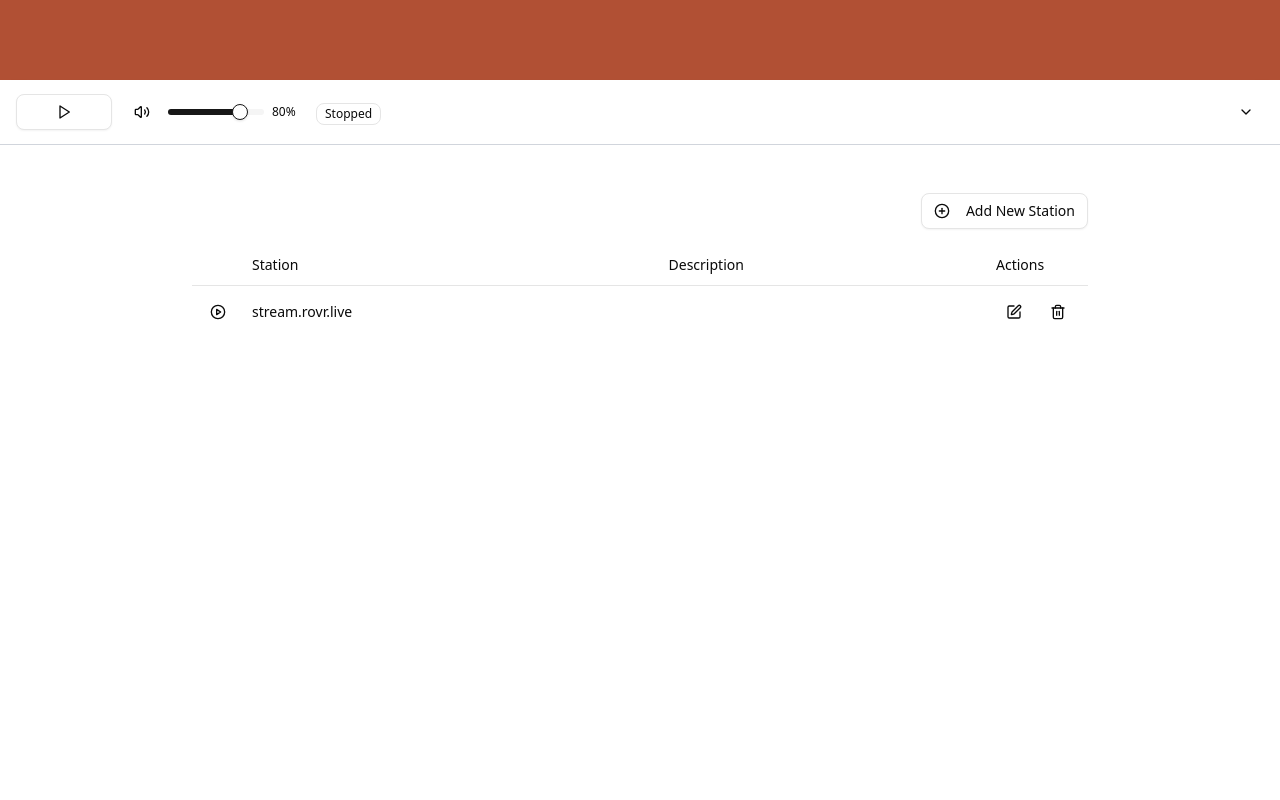
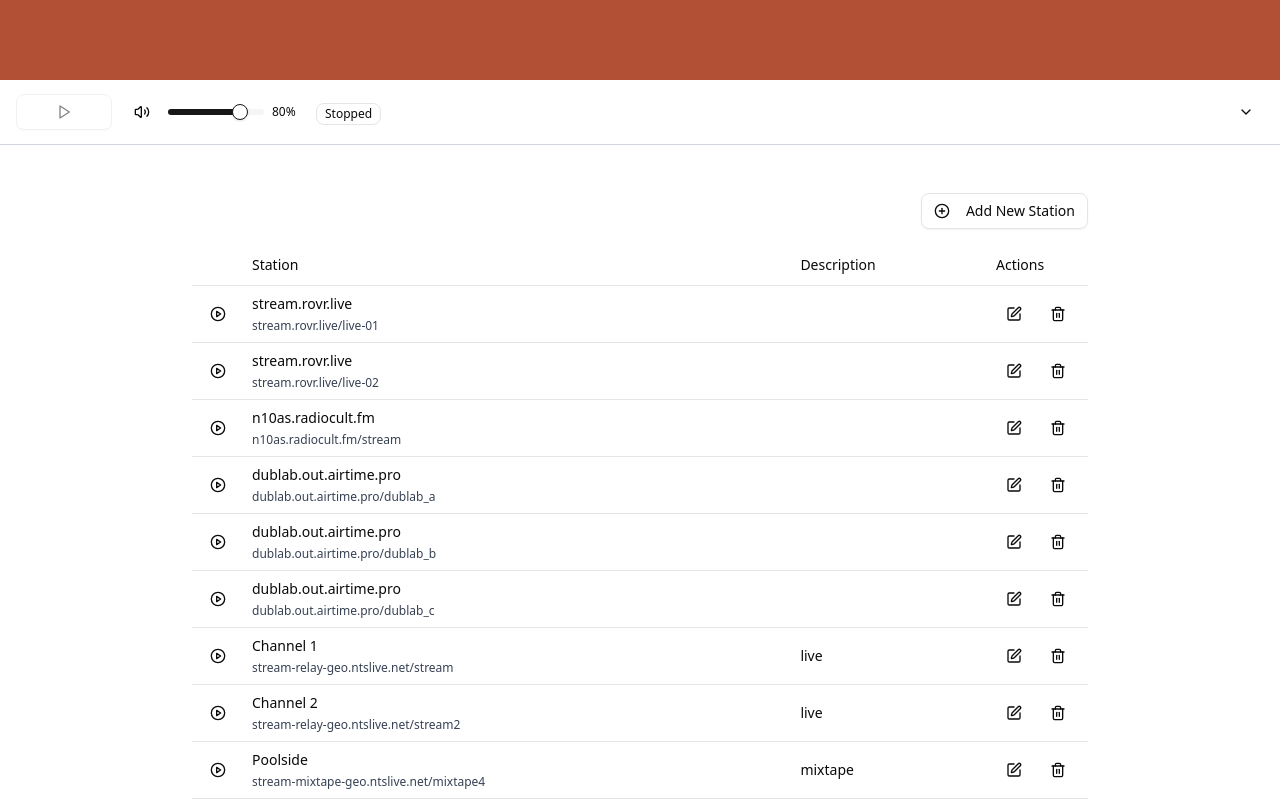
Before and after one commit to xdrdak/stashfm, a React (Vite) app: page / in a window 1280 px wide. Both pictures are taken after a click on the button 1246 px from the left and 768 px from the top of the page. Built offline with nearby package versions, Linux system fonts and the light colour scheme.

Commit message:
Default station and better table rendering

```diff
--- a/src/components/radio-player.tsx
+++ b/src/components/radio-player.tsx
@@ -65,7 +65,7 @@ export const RadioPlayPauseButton = () => {
     <Button
       onClick={handlePlayPause}
       variant="outline"
-      disabled={snap.isBuffering && !snap.isPlaying}
+      disabled={(snap.isBuffering && !snap.isPlaying) || !snap.streamUrl}
       className="w-24"
     >
       {snap.isBuffering && !snap.isPlaying ? (
--- a/src/components/radio-stations.tsx
+++ b/src/components/radio-stations.tsx
@@ -20,7 +20,10 @@ import {
 } from "@/components/ui/alert-dialog";
 import { Trash2, Edit, PlayCircle } from "lucide-react";
 import { useSnapshot } from "valtio";
-import { radioStationsStore, deleteRadioStation } from "@/stores/radio-stations";
+import {
+  radioStationsStore,
+  deleteRadioStation,
+} from "@/stores/radio-stations";
 import { playFromUrl } from "@/stores/radio";
 import { openRadioStationForm } from "@/stores/radio-station-form";
 
@@ -47,7 +50,13 @@ export const RadioStationsList = () => {
             </TableRow>
           ) : (
             radioStationSnap.stations.map((entry) => {
-              const streamName = entry.name || new URL(entry.url).host;
+              const url = new URL(entry.url);
+
+              let streamName = entry.name;
+
+              if (!streamName) {
+                streamName = url.host;
+              }
 
               return (
                 <TableRow key={entry.url}>
@@ -64,7 +73,14 @@ export const RadioStationsList = () => {
                       <PlayCircle className="h-4 w-4" />
                     </Button>
                   </TableCell>
-                  <TableCell>{streamName}</TableCell>
+                  <TableCell>
+                    <div className="flex flex-col gap-1">
+                      <span className="font-medium">{streamName}</span>
+                      <span className="text-xs text-gray-700">
+                        {[url.host, url.pathname].join("")}
+                      </span>
+                    </div>
+                  </TableCell>
                   <TableCell className="max-w-xs truncate">
                     {entry.description}
                   </TableCell>
@@ -74,7 +90,12 @@ export const RadioStationsList = () => {
                         aria-label="edit"
                         variant="ghost"
                         size="icon"
-                        onClick={() => openRadioStationForm({ mode: "edit", stationUrl: entry.url })}
+                        onClick={() =>
+                          openRadioStationForm({
+                            mode: "edit",
+                            stationUrl: entry.url,
+                          })
+                        }
                       >
                         <Edit className="h-4 w-4" />
                       </Button>
@@ -90,13 +111,10 @@ export const RadioStationsList = () => {
                         </AlertDialogTrigger>
                         <AlertDialogContent>
                           <AlertDialogHeader>
-                            <AlertDialogTitle>
-                              Are you sure?
-                            </AlertDialogTitle>
+                            <AlertDialogTitle>Are you sure?</AlertDialogTitle>
                             <AlertDialogDescription>
                               This action cannot be undone. This will
-                              permanently delete the station "
-                              {streamName}".
+                              permanently delete the station "{streamName}".
                             </AlertDialogDescription>
                           </AlertDialogHeader>
                           <AlertDialogFooter>
--- a/src/stores/radio-stations.ts
+++ b/src/stores/radio-stations.ts
@@ -1,6 +1,7 @@
 import { proxy } from "valtio";
 
-export type StreamEntry = { // Export the type
+export type StreamEntry = {
+  // Export the type
   url: string;
   name: string;
   description: string;
@@ -17,11 +18,128 @@ export const radioStationsStore = proxy<RadioStationsStore>({
       description: "",
       name: "",
     },
+    {
+      url: "https://stream.rovr.live/live-02",
+      description: "",
+      name: "",
+    },
+    {
+      url: "https://n10as.radiocult.fm/stream",
+      description: "",
+      name: "",
+    },
+    {
+      url: "https://dublab.out.airtime.pro/dublab_a",
+      description: "",
+      name: "",
+    },
+    {
+      url: "https://dublab.out.airtime.pro/dublab_b",
+      description: "",
+      name: "",
+    },
+    {
+      url: "https://dublab.out.airtime.pro/dublab_c",
+      description: "",
+      name: "",
+    },
+    {
+      url: "https://stream-relay-geo.ntslive.net/stream",
+      description: "live",
+      name: "Channel 1",
+    },
+    {
+      url: "https://stream-relay-geo.ntslive.net/stream2",
+      description: "live",
+      name: "Channel 2",
+    },
+    {
+      url: "https://stream-mixtape-geo.ntslive.net/mixtape4",
+      description: "mixtape",
+      name: "Poolside",
+    },
+    {
+      url: "https://stream-mixtape-geo.ntslive.net/mixtape",
+      description: "mixtape",
+      name: "Slow Focus",
+    },
+    {
+      url: "https://stream-mixtape-geo.ntslive.net/mixtape2",
+      description: "mixtape",
+      name: "Low Key",
+    },
+    {
+      url: "https://stream-mixtape-geo.ntslive.net/mixtape6",
+      description: "mixtape",
+      name: "Memory Lane",
+    },
+    {
+      url: "https://stream-mixtape-geo.ntslive.net/mixtape5",
+      description: "mixtape",
+      name: "4 To The Floor",
+    },
+    {
+      url: "https://stream-mixtape-geo.ntslive.net/mixtape21",
+      description: "mixtape",
+      name: "Island Time",
+    },
+    {
+      url: "https://stream-mixtape-geo.ntslive.net/mixtape26",
+      description: "mixtape",
+      name: "The Tube",
+    },
+    {
+      url: "https://stream-mixtape-geo.ntslive.net/mixtape35",
+      description: "mixtape",
+      name: "Sheet Music",
+    },
+    {
+      url: "https://stream-mixtape-geo.ntslive.net/mixtape27",
+      description: "mixtape",
+      name: "Feelings",
+    },
+    {
+      url: "https://stream-mixtape-geo.ntslive.net/mixtape3",
+      description: "mixtape",
+      name: "Expansions",
+    },
+    {
+      url: "https://stream-mixtape-geo.ntslive.net/mixtape22",
+      description: "mixtape",
+      name: "Rap House",
+    },
+    {
+      url: "https://stream-mixtape-geo.ntslive.net/mixtape31",
+      description: "mixtape",
+      name: "Labyrinth",
+    },
+    {
+      url: "https://stream-mixtape-geo.ntslive.net/mixtape24",
+      description: "mixtape",
+      name: "Sweat",
+    },
+    {
+      url: "https://stream-mixtape-geo.ntslive.net/mixtape36",
+      description: "mixtape",
+      name: "Otaku",
+    },
+    {
+      url: "https://stream-mixtape-geo.ntslive.net/mixtape34",
+      description: "mixtape",
+      name: "The Pit",
+    },
+    {
+      url: "https://stream-mixtape-geo.ntslive.net/mixtape23",
+      description: "mixtape",
+      name: "Field Recordings",
+    },
   ],
 });
 
 export const addRadioStation = (station: StreamEntry) => {
-  const existingStation = radioStationsStore.stations.find(s => s.url === station.url);
+  const existingStation = radioStationsStore.stations.find(
+    (s) => s.url === station.url
+  );
   if (existingStation) {
     // Optionally, handle this more gracefully in the UI
     alert(`A station with URL "${station.url}" already exists.`);
@@ -36,7 +154,10 @@ export const deleteRadioStation = (url: string) => {
   );
 };
 
-export function updateRadioStation(originalUrl: string, updatedStationData: StreamEntry) {
+export function updateRadioStation(
+  originalUrl: string,
+  updatedStationData: StreamEntry
+) {
   const stationIndex = radioStationsStore.stations.findIndex(
     (s) => s.url === originalUrl
   );
@@ -48,14 +169,19 @@ export function updateRadioStation(originalUrl: string, updatedStationData: Stre
         (s, index) => s.url === updatedStationData.url && index !== stationIndex
       );
       if (conflictingStation) {
-        alert(`Another station with the URL "${updatedStationData.url}" already exists.`);
+        alert(
+          `Another station with the URL "${updatedStationData.url}" already exists.`
+        );
         return; // Prevent update due to URL conflict
       }
     }
     // Update the station at the found index
     radioStationsStore.stations[stationIndex] = { ...updatedStationData };
   } else {
-    console.error("Station to update not found with original URL:", originalUrl);
+    console.error(
+      "Station to update not found with original URL:",
+      originalUrl
+    );
     // Optionally, handle this more gracefully in the UI
     alert("Error: Could not find the station to update.");
   }
```
